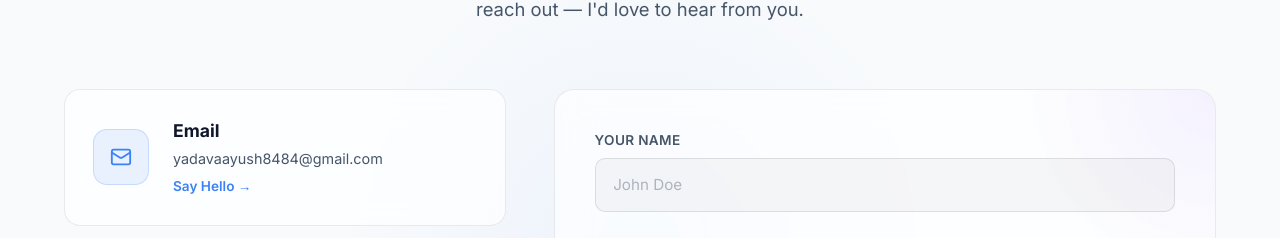
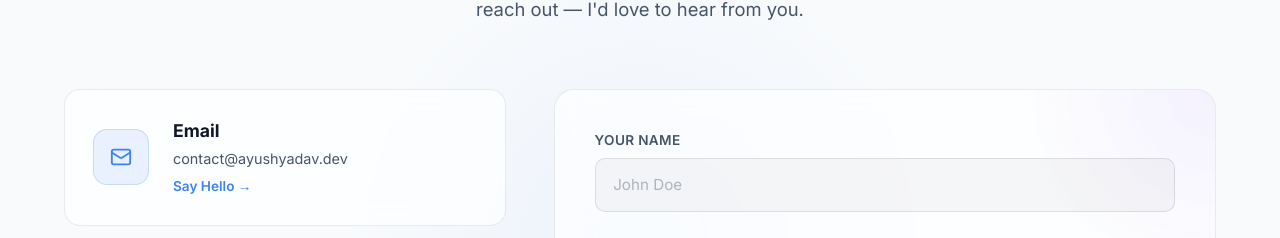
Before and after one commit to ayush8620/portfolio, a Next.js app: page / in a window 1280 px wide. Shown: the part 6929-7167 px from the top of the page. Built offline with nearby package versions, Linux system fonts and the light colour scheme.

Commit message:
Update contact email and link in Contact.js

```diff
--- a/components/Contact.js
+++ b/components/Contact.js
@@ -8,8 +8,8 @@ const contactInfo = [
   {
     icon: Mail,
     title: "Email",
-    value: "yadavaayush8484@gmail.com",
-    link: "mailto:yadavaayush8484@gmail.com",
+    value: "contact@ayushyadav.dev",
+    link: "mailto:contact@ayushyadav.dev",
     linkText: "Say Hello",
   },
   {
```
